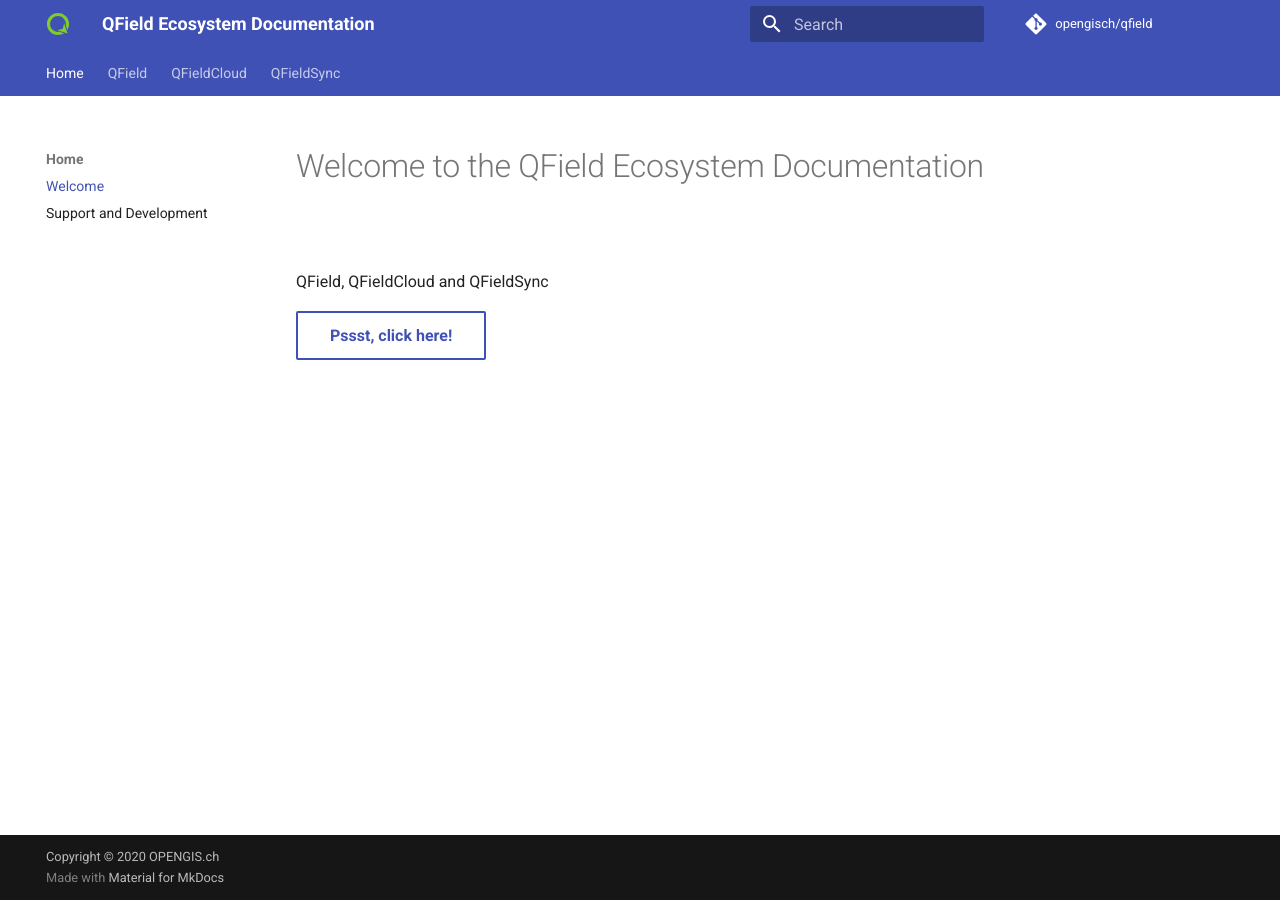
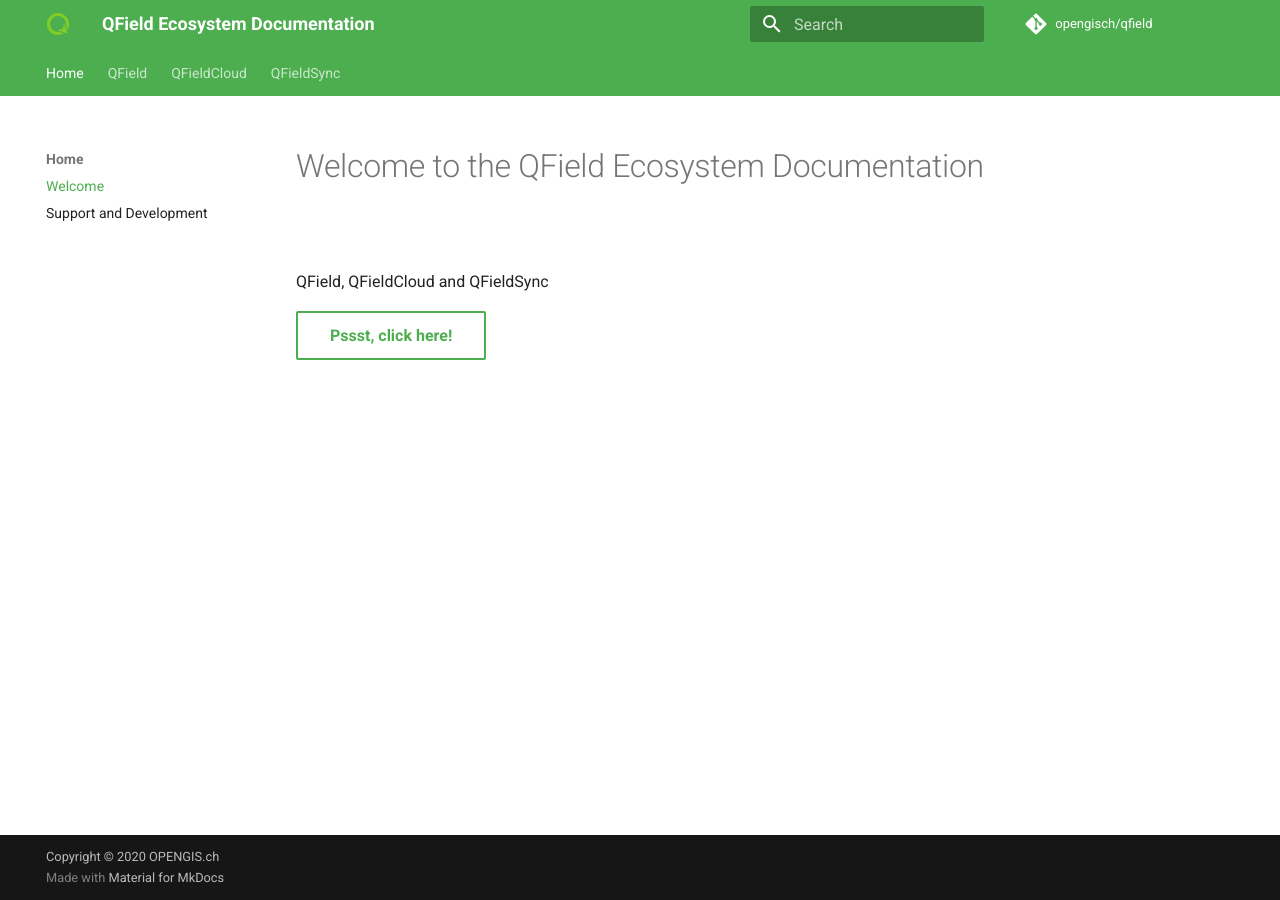
Before and after one commit to opengisch/mkdocs_test, an MkDocs documentation site: the page built from docs/index.md, in a window 1280 px wide. Built offline with MkDocs 1.6.1 and Material for MkDocs 9.7.7, drawn with Linux system fonts in a browser that asks for light colours; comment, search, counter and statistics services are not loaded.

Commit message:
Set green color

```diff
--- a/mkdocs.yml
+++ b/mkdocs.yml
@@ -1,6 +1,6 @@
 # Project information
 site_name: QField Ecosystem Documentation
-site_url: https://doc.qfield.cloud/
+site_url: https://qfield.org/
 site_author: OPENGIS.ch
 site_description: >-
   QField Documentation site
@@ -20,6 +20,8 @@ theme:
     - navigation.tabs
   logo: assets/images/qfield_logo.svg
   favicon: assets/images/favicon.ico
+  palette:
+    primary: green
 
 # Page tree
 nav:
```
